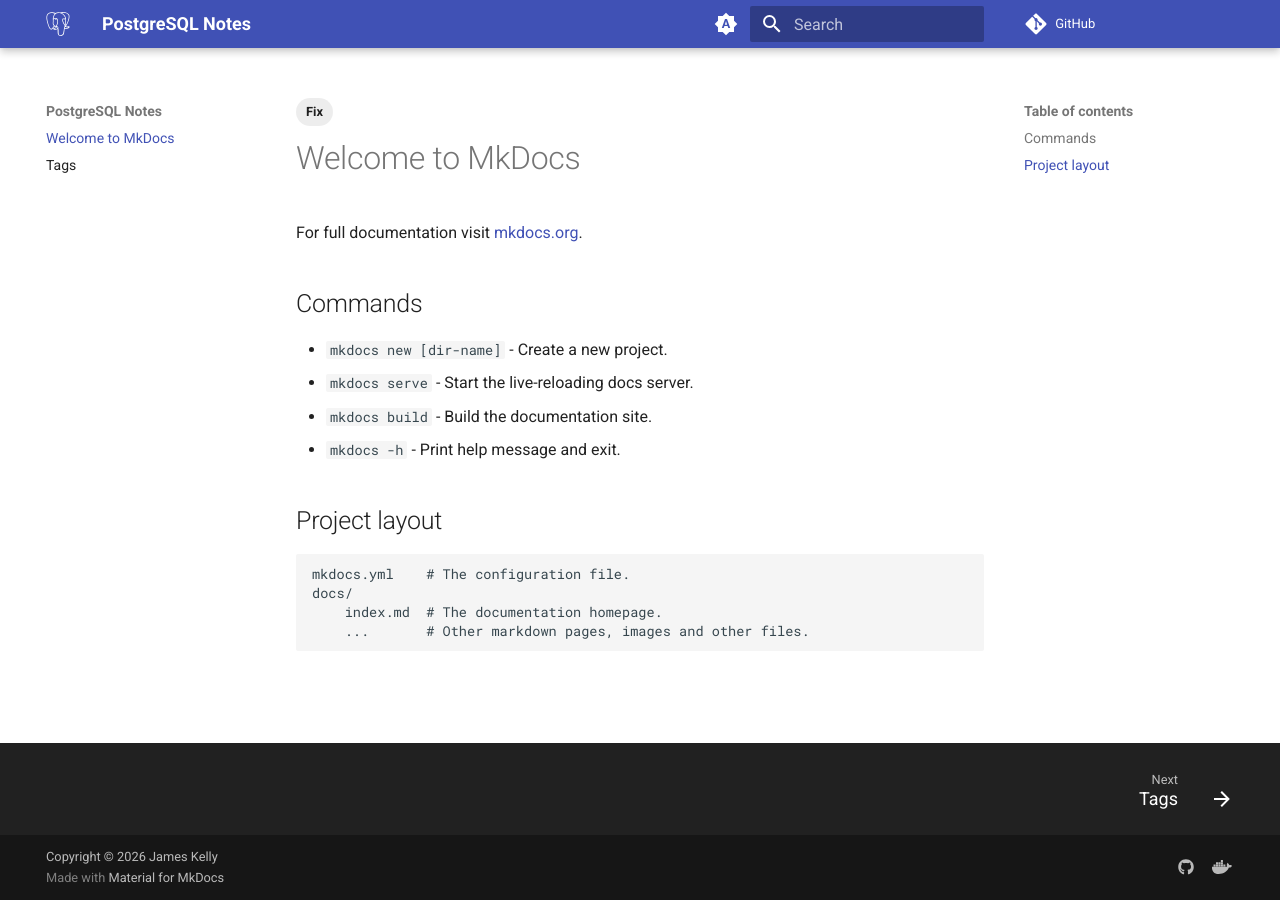
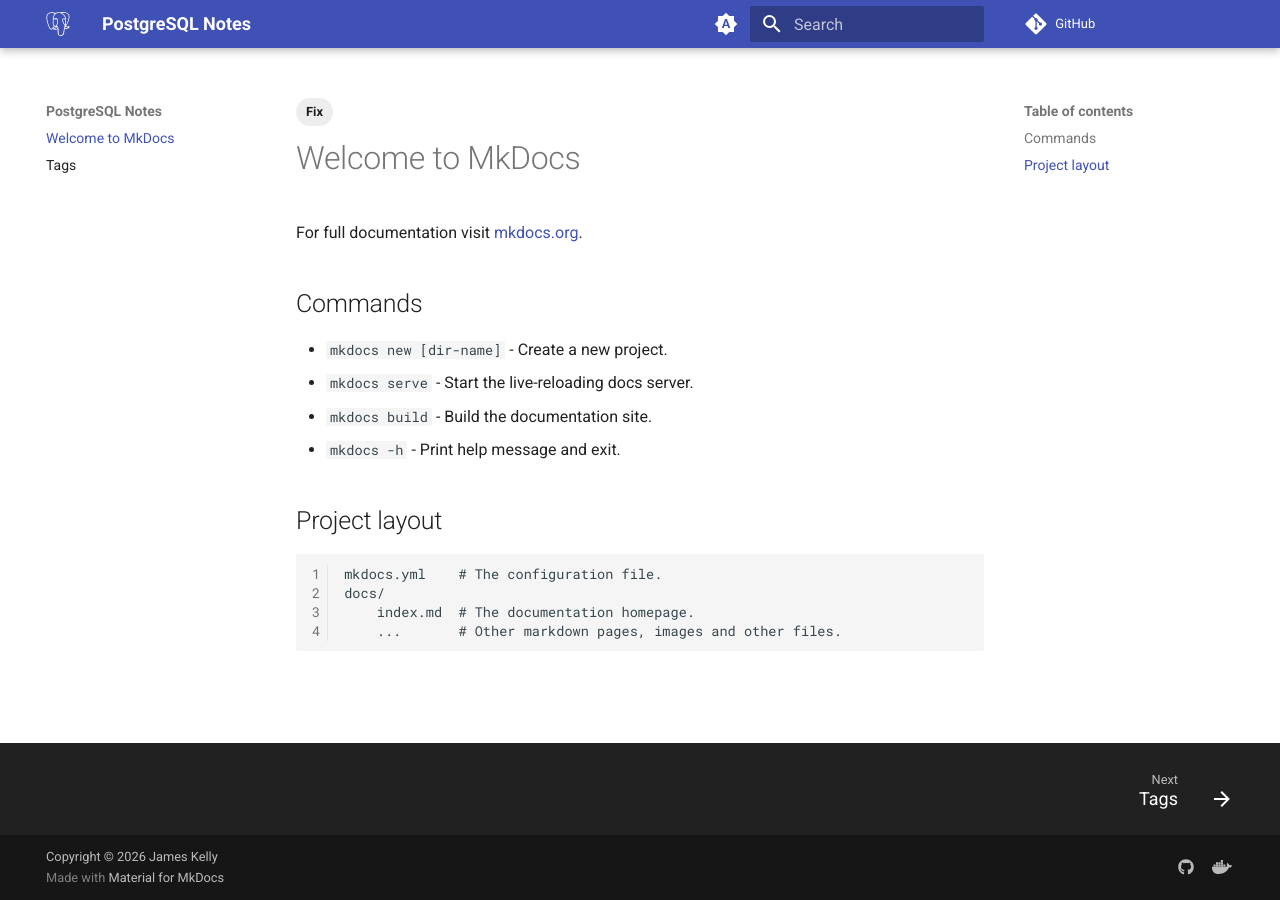
Before and after one commit to jamesdkelly88/postgres-notes, an MkDocs documentation site: the page built from docs/index.md, in a window 1280 px wide. Built offline with MkDocs 1.6.1 and Material for MkDocs 9.7.7, drawn with Linux system fonts in a browser that asks for light colours; comment, search, counter and statistics services are not loaded.

Commit message:
markdown extensions

```diff
--- a/mkdocs.yml
+++ b/mkdocs.yml
@@ -7,6 +7,26 @@
       link: https://github.com/jamesdkelly88
     - icon: fontawesome/brands/docker
       link: https://hub.docker.com/u/jamesdkelly88
+markdown_extensions:
+  - abbr
+  - admonition
+  - def_list
+  - footnotes
+  - pymdownx.details
+  - pymdownx.emoji:
+      emoji_index: !!python/name:material.extensions.emoji.twemoji
+      emoji_generator: !!python/name:material.extensions.emoji.to_svg
+  - pymdownx.highlight:
+      anchor_linenums: true
+      linenums: true
+      line_spans: __span
+  - pymdownx.inlinehilite
+  - pymdownx.keys
+  - pymdownx.snippets
+  - pymdownx.superfences
+  - pymdownx.tilde
+  - tables
+
 plugins:
   - search
   - tags
```
